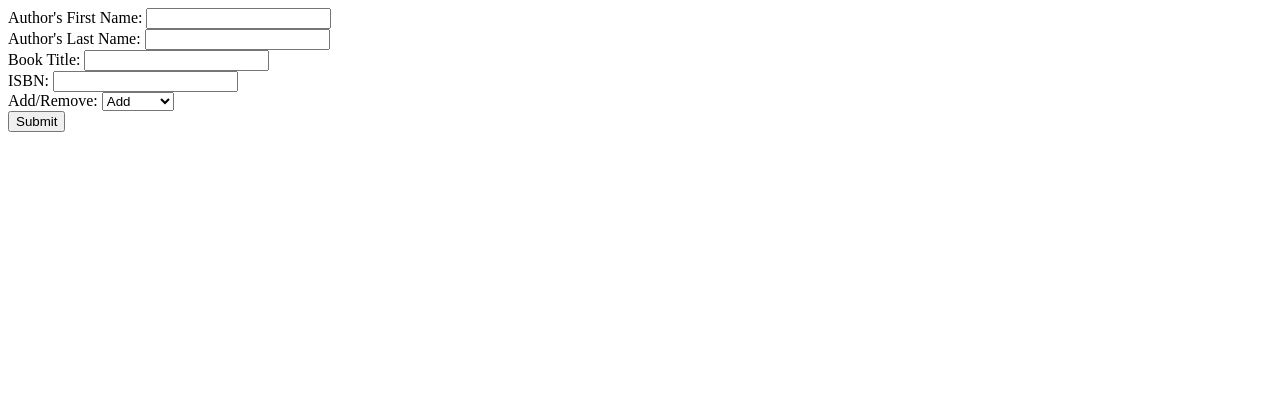
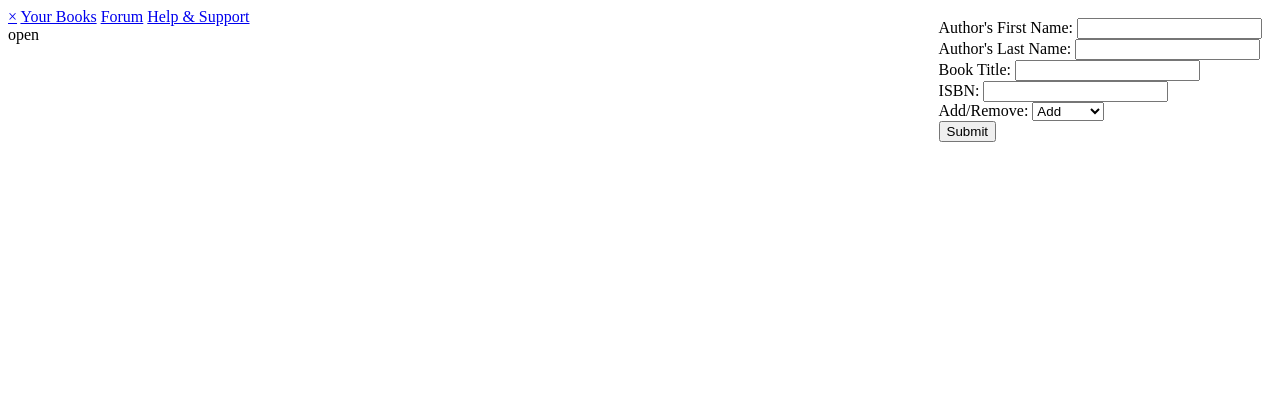
Before and after one commit to NUAMESDarrellGehring/AmazonEC2, a PHP site: page /userLibraryPage.php in a window 1280 px wide. Shown: the top 420 px of the page. Run offline with PHP 8.4, Linux system fonts and the light colour scheme; the visitor is signed in with stand-in values (Sample User, id 1); some libraries are stand-ins or nearby versions.

Commit message:
fdsjkdsflkj

```diff
--- a/AmazonEC2/PersonalLibrary/userLibraryPage.php
+++ b/AmazonEC2/PersonalLibrary/userLibraryPage.php
@@ -218,7 +218,16 @@
             dynamicDataTable();
     	});
     </script>
+    	<div class="sidenav" id="Menu">
+    		<a href="javascript:void(0)" class="closebtn" onclick="closeMenu()">&times</a>
+    		<a href="#">Your Books</a>
+    		<a href="#">Forum</a>
+    		<a href="#">Help & Support</a>
+    	</div>
 
+    	<span onclick="openNav()">open</span>
+
+		<div class="topRight" id="UserSelection">
         	<form onsubmit="return userChoice();" method="post" enctype="multipart/form-data">
         		Author's First Name: <input type="text" name="authorfirst"><br>
         		Author's Last Name: <input type="text" name="authorlast"><br>
@@ -230,4 +239,5 @@
     			</select><br>
         		<input type="submit" name="submit" value="Submit">
         	</form>
+    	</div>
 </html>
```
Lines whose indentation alone changed are shown as unchanged.
